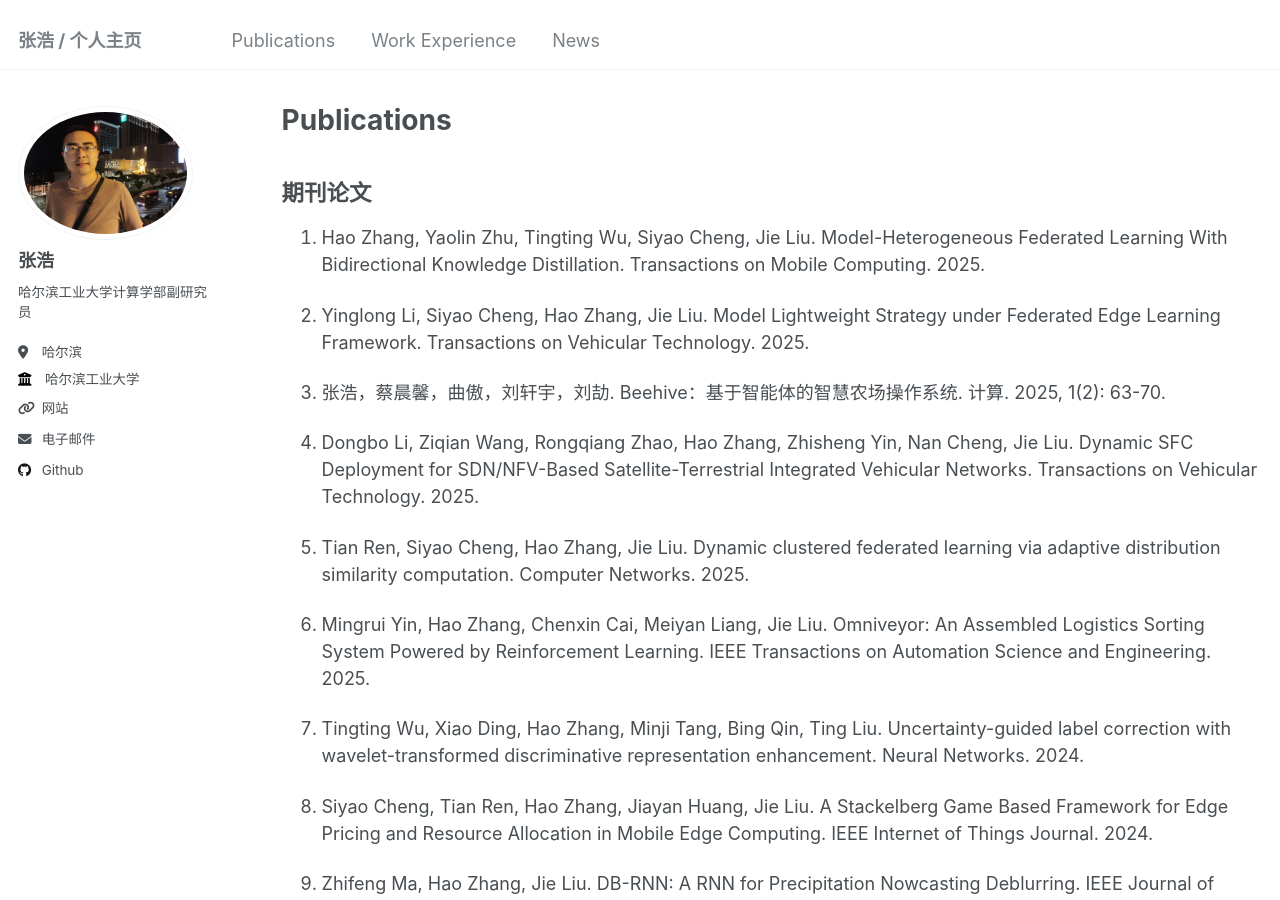
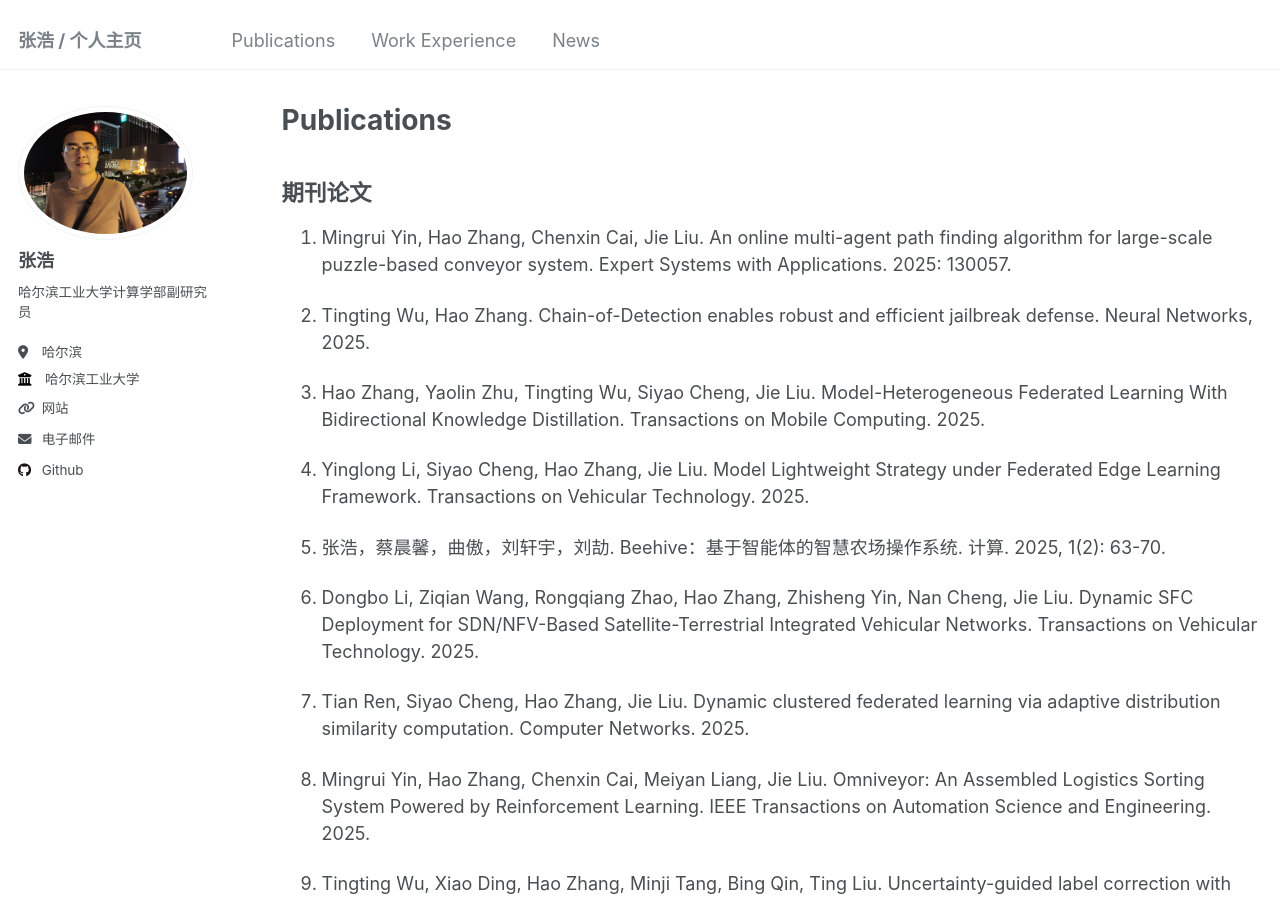
Before and after one commit to benjiachong/benjiachong.github.io, a Jekyll site: the page built from _pages/publication.md, in a window 1280 px wide and 900 px high. Built offline with Jekyll 4.4.1, drawn with Linux system fonts in a browser that asks for light colours; some of the changed text lies outside the part shown.

Commit message:
Update publication list with new entries
Added new journal and conference papers to the publication list.

```diff
--- a/_pages/publication.md
+++ b/_pages/publication.md
@@ -7,6 +7,10 @@ author_profile: true
 
 
 ## 期刊论文
+1. Mingrui Yin, Hao Zhang, Chenxin Cai, Jie Liu. An online multi-agent path finding algorithm for large-scale puzzle-based conveyor system. Expert Systems with Applications. 2025: 130057.
+
+1. Tingting Wu, Hao Zhang. Chain-of-Detection enables robust and efficient jailbreak defense. Neural Networks, 2025.
+
 1. Hao Zhang, Yaolin Zhu, Tingting Wu, Siyao Cheng, Jie Liu. Model-Heterogeneous Federated Learning With Bidirectional Knowledge Distillation. Transactions on Mobile Computing. 2025.
 
 1. Yinglong Li, Siyao Cheng, Hao Zhang, Jie Liu. Model Lightweight Strategy under Federated Edge Learning Framework. Transactions on Vehicular Technology. 2025.
@@ -56,6 +60,8 @@ author_profile: true
 1. Hao Zhang, Nenghai Yu, Honggang Hu. The optimal noise distribution for privacy preserving in mobile aggregation applications[J]. International Journal of Distributed Sensor Networks, 2014, 10(2): 678098.
 
 ## 会议论文
+1. Jiahua Bao, Siyao Cheng, Jiaxing Du, Yuhang Jia, Boyang Niu, Zeming Lang, Changjiang He, Hao Zhang, Jie Liu. Stop Mixing Things Up! BISCUIT Teaches Vision-Language Models to Learn New Concepts from Images on the Spot[C]//The Fortieth AAAI Conference on Artificial Intelligence. 2026.
+
 1. Jiahua Bao, Siyao Cheng, Jiaxing Du, Changjiang He, Zeming Lang, Hao Zhang, Jie Liu. BOLT: Fewer Tokens but More Performance Retention for Efficient Vision-Language Models Inference[C]//the 33rd ACM International Conference on Multimedia. 2025.
 
 1. Yinlong Li, Hao Zhang, Siyao Cheng, Jie Liu. Federated Edge Learning with Blurred or Pseudo Data Sharing[C]//Proceedings of the 53st International Conference on Parallel Processing. 2024.
```
